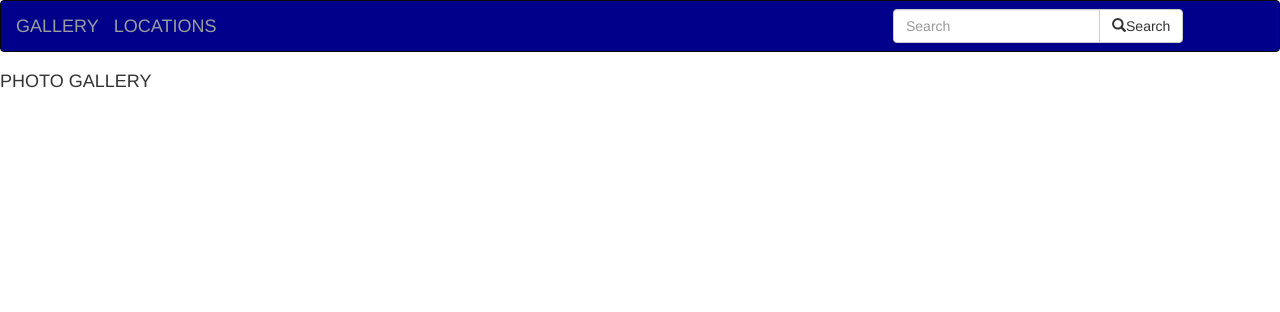
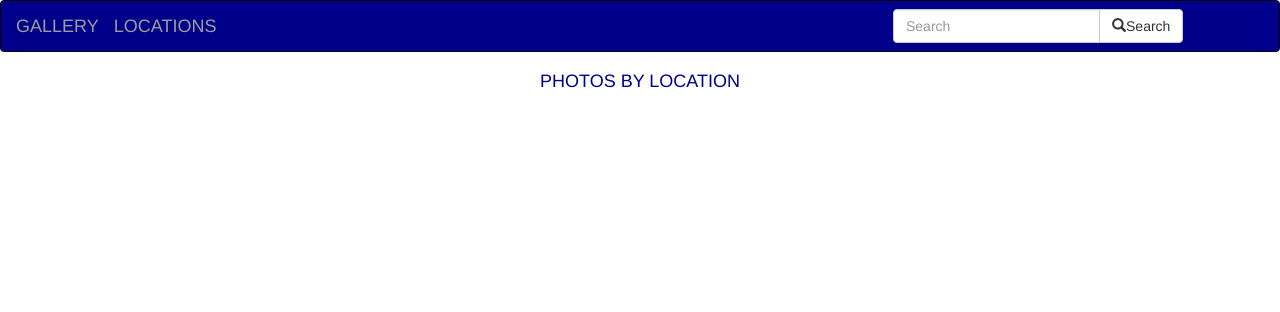
Before and after one commit to Ingabineza12/gallery-app, a Django app: page /location/1 in a window 1280 px wide. Shown: the top 312 px of the page. Run offline with Django 3.2, Linux system fonts and the light colour scheme; data that the repository does not hold is empty; some libraries are stand-ins or nearby versions.

Commit message:
modified location.html

```diff
--- a/galleries/templates/location.html
+++ b/galleries/templates/location.html
@@ -1,7 +1,8 @@
 {% extends 'all-photo/base.html' %}
 {% block content %}
 <body>
-<h4>PHOTO GALLERY</h4>
+<h4 style="color: darkblue;text-align: center;">PHOTOS BY LOCATION</h4>
+<br><br>
 {% for photo_item in images %}
 <div  class="row">
         <div class="col-md-9  ">
```
